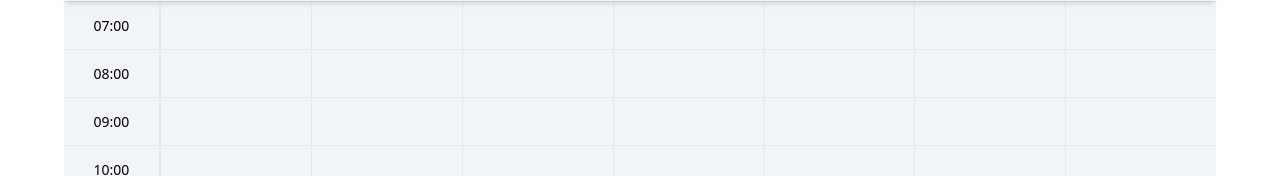
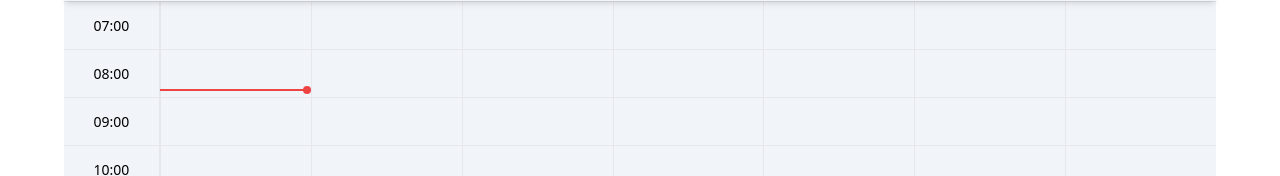
Before and after one commit to Jacobjepsen27/calendar-fun, a React (Create React App) app: page / in a window 1280 px wide. Shown: the part 151-327 px from the top of the page. Built offline with nearby package versions, Linux system fonts and the light colour scheme.

Commit message:
Add: red "now" line.

```diff
--- a/src/components/BookingPage.tsx
+++ b/src/components/BookingPage.tsx
@@ -14,7 +14,7 @@ const customConfig: CalendarConfig = {
     endHour: 22,
   },
   isEventReadonly: (event, context) => {
-    // This can be my userId from JWT.
+    // Check if userId is different from my cookies
     return event.from < new Date() || event.userId !== "JACOB";
   },
   validators: [
--- a/src/components/Calendar.tsx
+++ b/src/components/Calendar.tsx
@@ -1,14 +1,23 @@
 import CalendarEventPositioned, {
   EventReadonly,
 } from "./CalendarEventPositioned";
-import { CalendarConfig, defaultConfig } from "../hooks/useCalendar";
+import {
+  CalendarConfig,
+  CalendarContext,
+  defaultConfig,
+} from "../hooks/useCalendar";
 import { CalendarEvent, PositionedCalendarEvent } from "../models/models";
 import usePositionedCalendarEvents from "../hooks/usePositionedCalendarEvents";
 import { format } from "date-fns";
 import Header from "./Header";
 import { convertToTimeString } from "../utils/dates";
-import { getDateFromEvent } from "../utils/calendar";
+import {
+  getDateFromEvent,
+  getLeftPixels,
+  getTopPixels,
+} from "../utils/calendar";
 import useCalendar from "../hooks/useCalendar";
+import { useEffect, useMemo } from "react";
 
 type CalendarProps = {
   events: CalendarEvent[];
@@ -96,6 +105,7 @@ const Calendar = ({
                 }
               })}
             </div>
+            <CurrentTime context={calendarContext} />
           </div>
         </div>
       </div>
@@ -103,4 +113,32 @@ const Calendar = ({
   );
 };
 
+type CurrentTimeProps = {
+  context: CalendarContext;
+};
+const CurrentTime = ({ context }: CurrentTimeProps) => {
+  // have columnWidth
+  // fixed height
+  // Reuse logic calculating event top & left position
+  // if current time is not in range of calendar time, dont show anything
+  // TODO: useEffect set timer to refresh
+  const [left, top, width] = useMemo(() => {
+    const now = new Date();
+    const topPx = getTopPixels(now, context);
+    const leftPx = getLeftPixels(
+      now,
+      context.calendarInternals.columns,
+      context.calendarInternals.columnWidth,
+    );
+    return [leftPx, topPx, context.calendarInternals.columnWidth];
+  }, [context]);
+
+  console.log("val: ", top, left, width);
+  return (
+    <div style={{ top, left, width }} className="absolute h-[2px] bg-red-500">
+      <div className="absolute right-[0px] top-[-3px] h-[8px] w-[8px] rounded-full bg-red-500"></div>
+    </div>
+  );
+};
+
 export default Calendar;
--- a/src/hooks/useCalendar.ts
+++ b/src/hooks/useCalendar.ts
@@ -38,12 +38,6 @@ const useCalendar = (
   const scrollRef = useRef<HTMLDivElement | null>(null);
   const [cellHeight] = useState(48);
   const [config] = useState(providedConfig);
-  // const [events, setEvents] = useState(providedEvents);
-
-  // useEffect(() => {
-  //   console.log("set new provided events");
-  //   setEvents(providedEvents);
-  // }, [providedEvents]);
 
   const timeRange = useMemo(() => {
     const availableHours =
```
